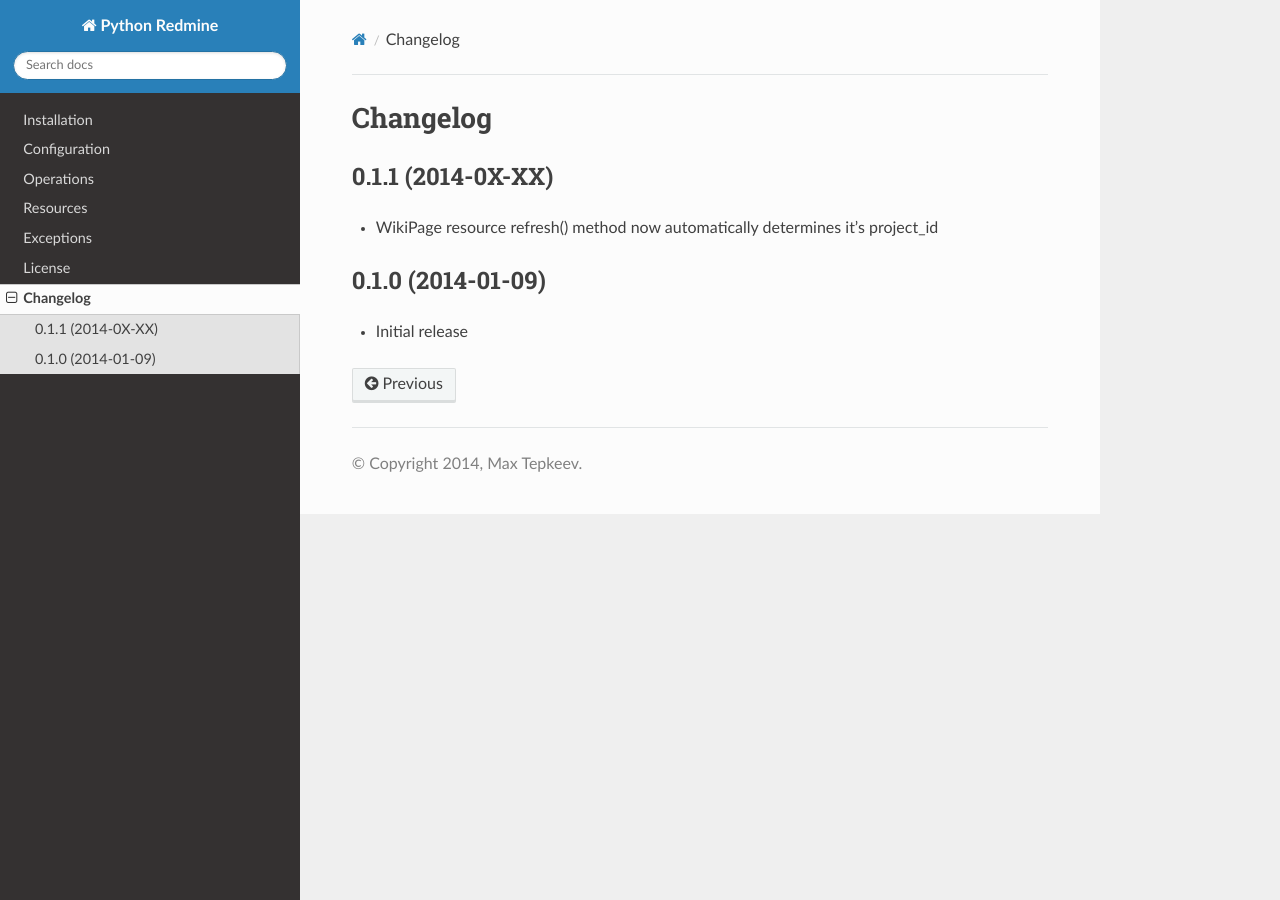
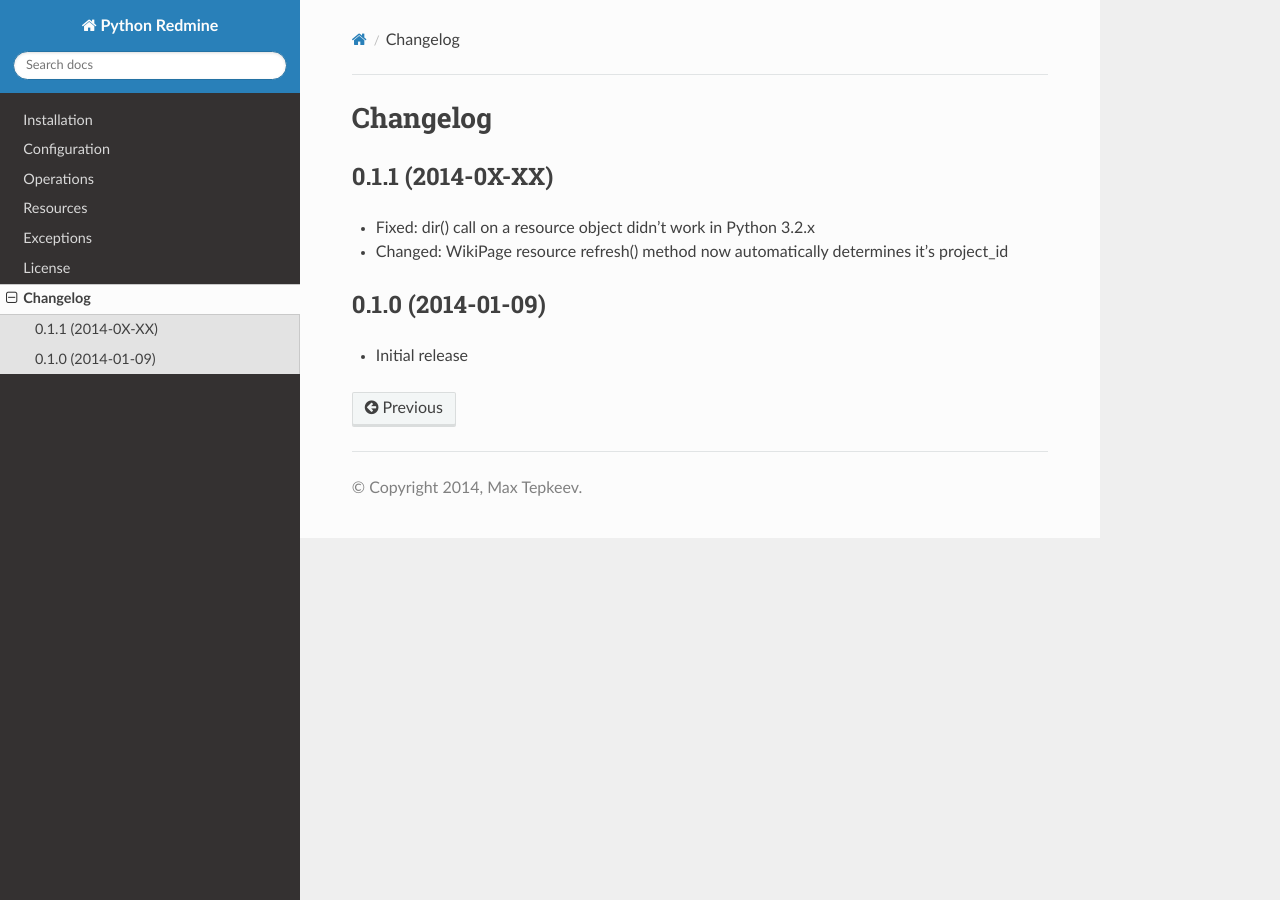
Before and after one commit to maxtepkeev/python-redmine, a Sphinx documentation site: the page built from docs/changelog.rst, in a window 1280 px wide. Built offline with Sphinx 7.4.7 and the Read the Docs theme 2.0.0, drawn with Linux system fonts in a browser that asks for light colours.

Commit message:
fix dir() call on a resource object in Python 3.2.x

```diff
--- a/docs/changelog.rst
+++ b/docs/changelog.rst
@@ -4,7 +4,8 @@ Changelog
 0.1.1 (2014-0X-XX)
 ------------------
 
-- WikiPage resource refresh() method now automatically determines it's project_id
+- Fixed: dir() call on a resource object didn't work in Python 3.2.x
+- Changed: WikiPage resource refresh() method now automatically determines it's project_id
 
 0.1.0 (2014-01-09)
 ------------------
```
Also changed, not shown: 1 other file.
